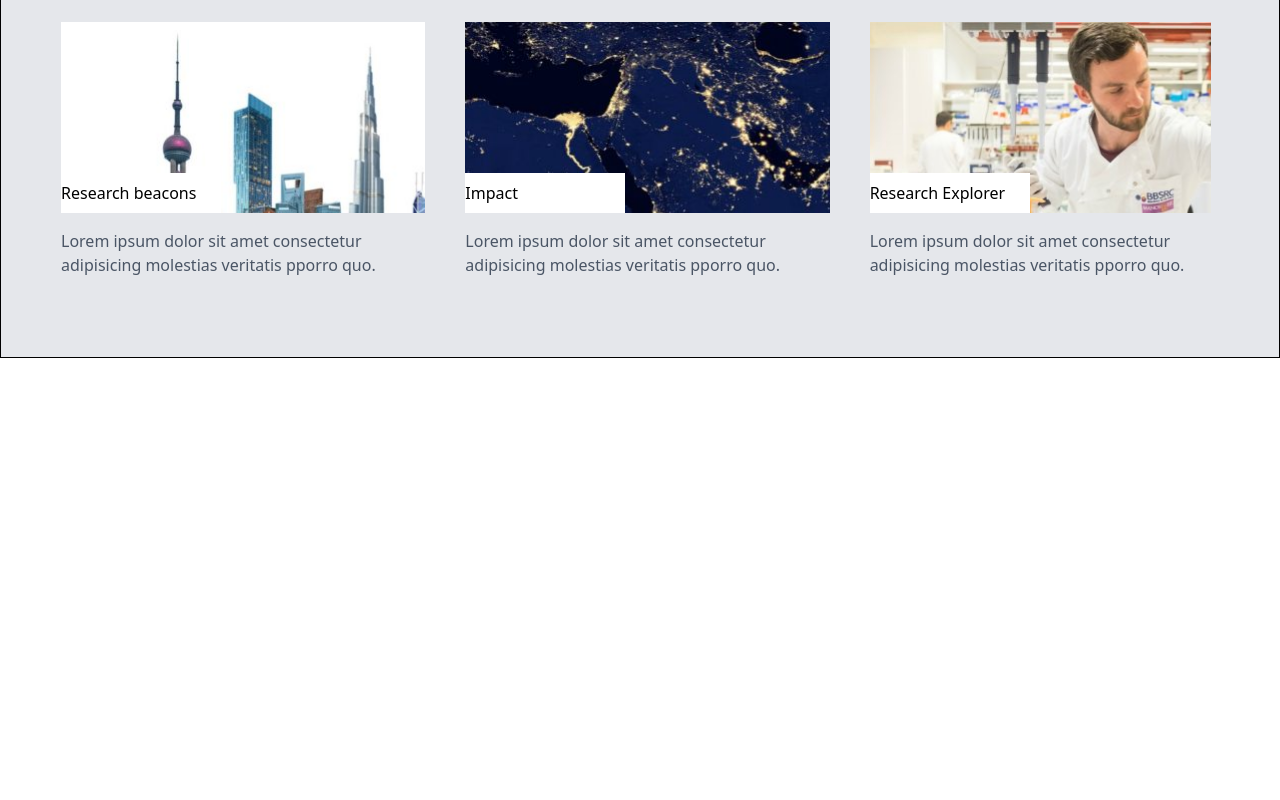
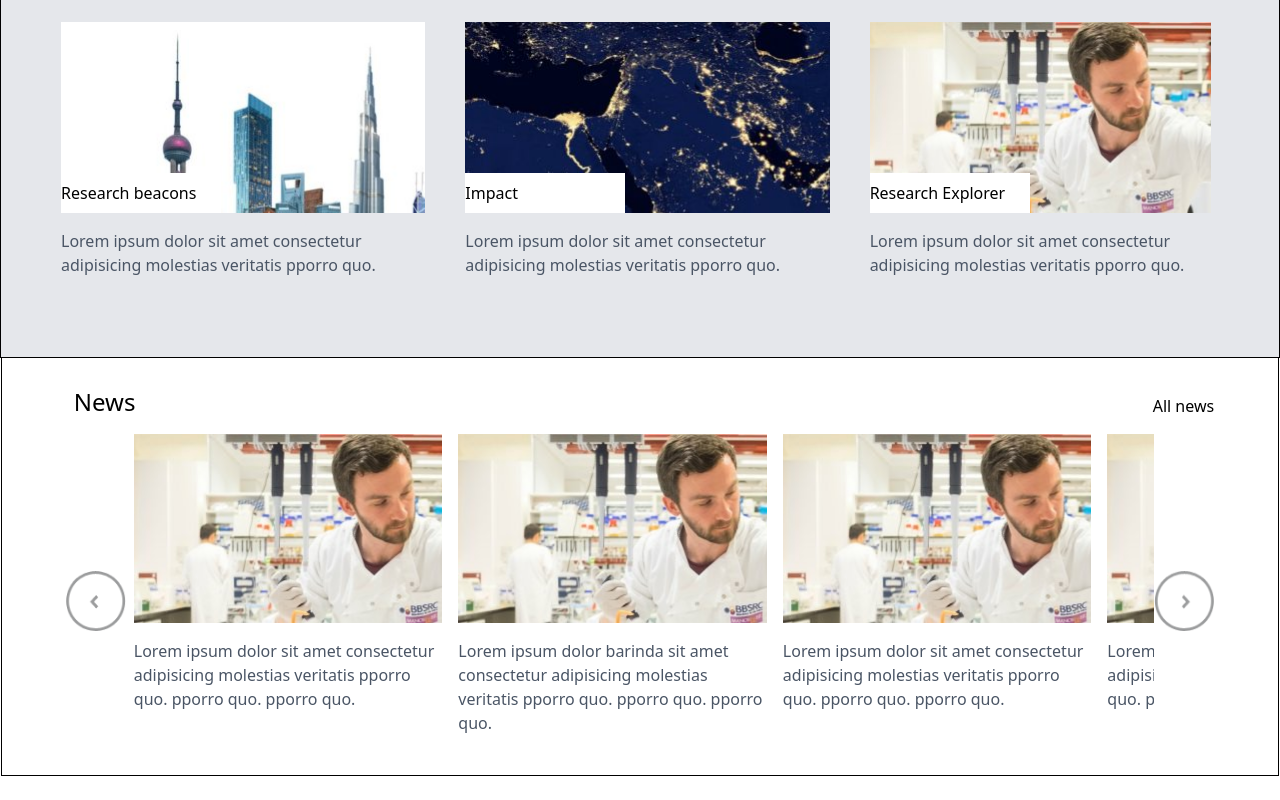
Before and after one commit to system-Barinda/Website-Cloning-Manchester, a website: page src/index.html in a window 1280 px wide. Shown: the part 1342-2142 px from the top of the page. Before the commit the page ends 1723 px from the top, so only its background shows below. Drawn offline with nearby package versions, Linux system fonts and the light colour scheme.

Commit message:
webseite of munchester

```diff
--- a/src/index.html
+++ b/src/index.html
@@ -145,10 +145,81 @@
 
           </div>
 
+    </div>
+
+   <div class="study  h-[35%] w-auto flex flex-col  border items-center  ">
+      <div class=" m-1 h-15 w-[90%] flex justify-between items-end"> <h1 class="ml-2 text-2xl">News</h1><h1 class="ml-2 cursor-pointer hover:underline">All news</h1></div>
+      <div class=" mt-1 h-[90%] w-[90%] flex">
+          <img src="./images/iconcarouselleft.png" alt="" class="h-15 w-15 self-center">
+
+          <div class=" h-auto w-[90%] flex [&>*]:grow-0 [&>*]:shrink-0 gap-4 overflow-auto">
+
+               <div class=" ml-2  mt-2  h-[90%]  w-[30%] ">
+                 <div class="min  h-[60%] w-auto bg-[url('./images/uomresearchpeoplerow.jpeg')] object-cover flex">
+
+                 </div>
+                 <h1 class="mt-4 text-gray-600 cursor-pointer">
+                  Lorem ipsum dolor sit amet consectetur adipisicing molestias veritatis pporro quo. pporro quo.  pporro quo.
+                 </h1>
+                </div>
+                <div class="mt-2  h-[90%]  w-[30%] ">
+                 <div class="min  h-[60%] w-auto bg-[url('./images/uomresearchpeoplerow.jpeg')] object-cover flex">
+
+                 </div>
+                 <h1 class="mt-4 text-gray-600 cursor-pointer">
+                  Lorem ipsum dolor  barinda sit amet consectetur adipisicing molestias veritatis pporro quo. pporro quo.  pporro quo.
+                 </h1>
+                </div>
+
+               <div class="mt-2  h-[90%]  w-[30%] ">
+                 <div class="min  h-[60%] w-auto bg-[url('./images/uomresearchpeoplerow.jpeg')] object-cover flex">
+
+                 </div>
+                 <h1 class="mt-4 text-gray-600 cursor-pointer">
+                  Lorem ipsum dolor sit amet consectetur adipisicing molestias veritatis pporro quo. pporro quo.  pporro quo.
+                 </h1>
+               </div>
+
+               <div class="mt-2  h-[90%]  w-[30%] ">
+                 <div class="min  h-[60%] w-auto bg-[url('./images/uomresearchpeoplerow.jpeg')] object-cover flex">
+
+                 </div>
+                 <h1 class="mt-4 text-gray-600 cursor-pointer">
+                  Lorem ipsum dolor sit amet consectetur adipisicing molestias veritatis pporro quo. pporro quo.  pporro quo.
+                 </h1>
+                </div>
+
+                 <div class="mt-2  h-[90%]  w-[30%] ">
+                 <div class="min  h-[60%] w-auto bg-[url('./images/uomresearchpeoplerow.jpeg')] object-cover flex">
+
+                 </div>
+                 <h1 class="mt-4 text-gray-600 cursor-pointer">
+                  Lorem ipsum dolor sit amet consectetur adipisicing molestias veritatis pporro quo. pporro quo.  pporro quo.
+                 </h1>
+                 </div>
+
+                <div class="mt-2  h-[90%]  w-[30%] ">
+                 <div class="min  h-[60%] w-auto bg-[url('./images/uomresearchpeoplerow.jpeg')] object-cover flex">
+
+                 </div>
+                 <h1 class="mt-4 text-gray-600 cursor-pointer">
+                  Lorem ipsum dolor sit amet consectetur adipisicing molestias veritatis pporro quo. pporro quo.  pporro quo.
+                 </h1>
+              </div>
+
+          </div>
 
 
-    </div>
+          <img src="./images/iconcarouselright.png" alt="" class="h-15 w-15 self-center">
+      </div>
+   </div>
+
+
  <br>
   </div>
+
+
+
+
 </body>
 </html>
```
Also changed, not shown: src/images/iconcarouselleft.png (renamed from src/images/icon-carousel-left.png), src/images/iconcarouselright.png (renamed from src/images/icon-carousel-right.png).
